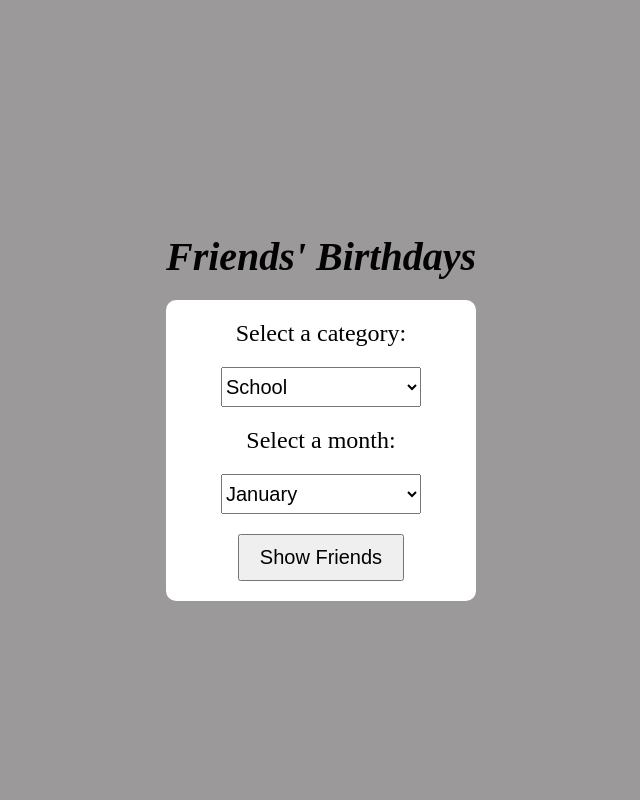
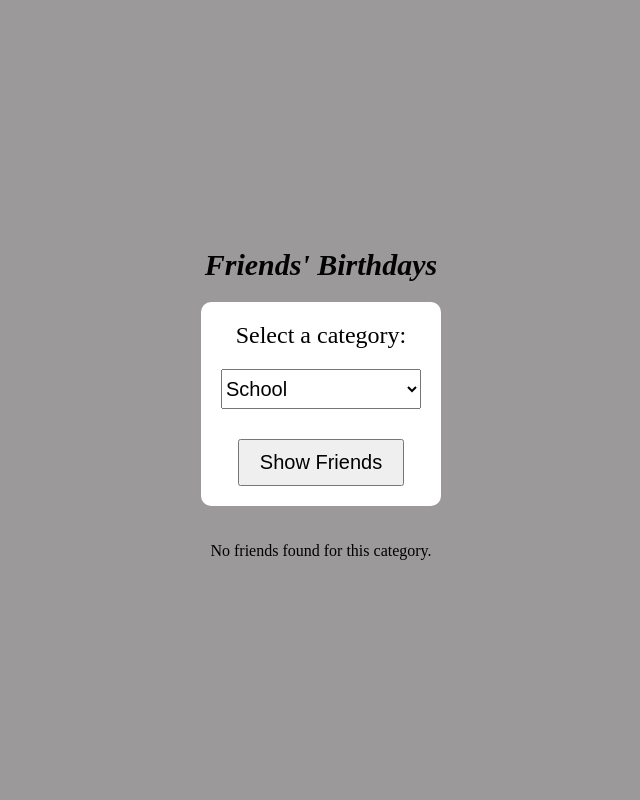
Before and after one commit to malgiya/friends-brithday-list, a Flask app: page / in a window 1280 px wide. Shown: the whole page, without its empty margins (319-959 px from the left). Run offline with Flask 3, Linux system fonts and the light colour scheme.

Commit message:
Update index.html

```diff
--- a/templates/index.html
+++ b/templates/index.html
@@ -8,14 +8,15 @@
         body {
             background-color: rgb(155, 153, 153);
             display: flex;
+            flex-direction: column;
+            align-items: center;
             justify-content: center;
-            align-items: center;
-            height: 100vh;
+            min-height: 100vh;
             margin: 0;
         }
         h2 {
             color: rgb(3, 3, 3);
-            font-size: 40px;
+            font-size: 30px;
             font-style: italic;
             text-align: center;
             margin-bottom: 20px;
@@ -29,7 +30,7 @@
             align-items: center;
             gap: 20px;
         }
-        select {
+        select, input {
             width: 200px;
             height: 40px;
             font-size: 20px;
@@ -42,14 +43,27 @@
             font-size: 20px;
             padding: 10px 20px;
             align-self: center;
-            margin-top: auto;
-
+            margin-top: 10px;
+        }
+        .friends-list {
+            display: flex;
+            flex-wrap: wrap;
+            gap: 20px;
+            margin-top: 20px;
+        }
+        .friend {
+            text-align: center;
+        }
+        .friend img {
+            width: 100px;
+            height: 100px;
+            border-radius: 50%;
         }
     </style>
 </head>
 <body>
-    <div>
     <h2>Friends' Birthdays</h2>
+
     <form action="/get_friends" method="POST">
         <label for="category">Select a category:</label>
         <select id="category" name="category">
@@ -58,28 +72,22 @@
             <option value="Tuition">Tuition</option>
         </select>
 
-            <label for="month">Select a month:</label>
-            <select id="month" name="month">
-                <option value="1">January</option>
-                <option value="2">February</option>
-                <option value="3">March</option>
-                <option value="4">April</option>
-                <option value="5">May</option>
-                <option value="6">June</option>
-                <option value="7">July</option>
-                <option value="8">August</option>
-                <option value="9">September</option>
-                <option value="10">October</option>
-                <option value="11">November</option>
-                <option value="12">December</option>
-            </select>
-
         <button type="submit">Show Friends</button>
     </form>
+
+    <div class="friends-list" id="friendsList">
+        {% if friends %}
+            {% for friend in friends %}
+                <div class="friend">
+                    <img src="{{ friend.image_url }}" alt="{{ friend.name }}">
+                    <p>{{ friend.name }}</p>
+                    <p>Month : {{ friend.birth_month_name }}</p>
+                    <p>Date of Birth: {{ friend.DOB }}</p>
                 </div>
-
-    <div id="friendsList">
-        <!-- Content will be loaded here -->
+            {% endfor %}
+        {% else %}
+            <p>No friends found for this category.</p>
+        {% endif %}
     </div>
 </body>
 </html>
```
Lines whose indentation alone changed are shown as unchanged.
